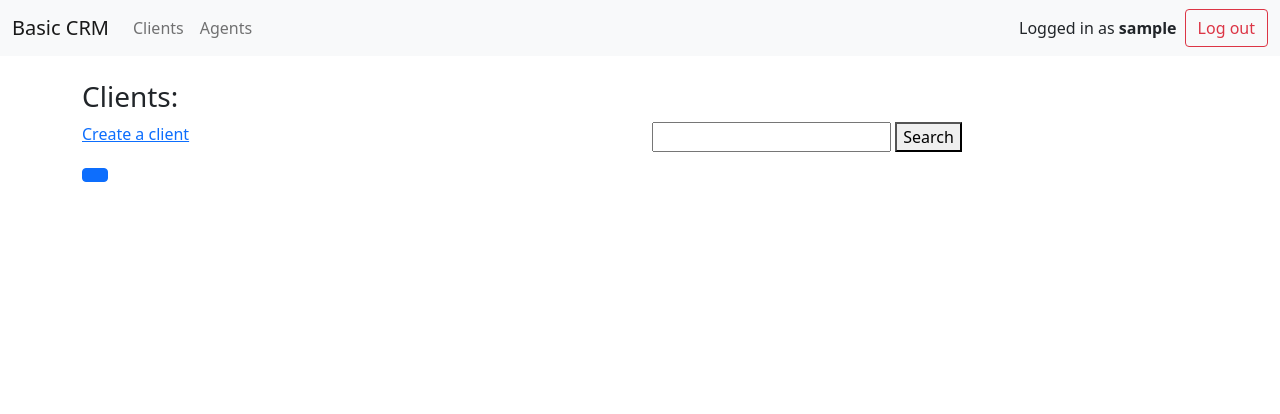
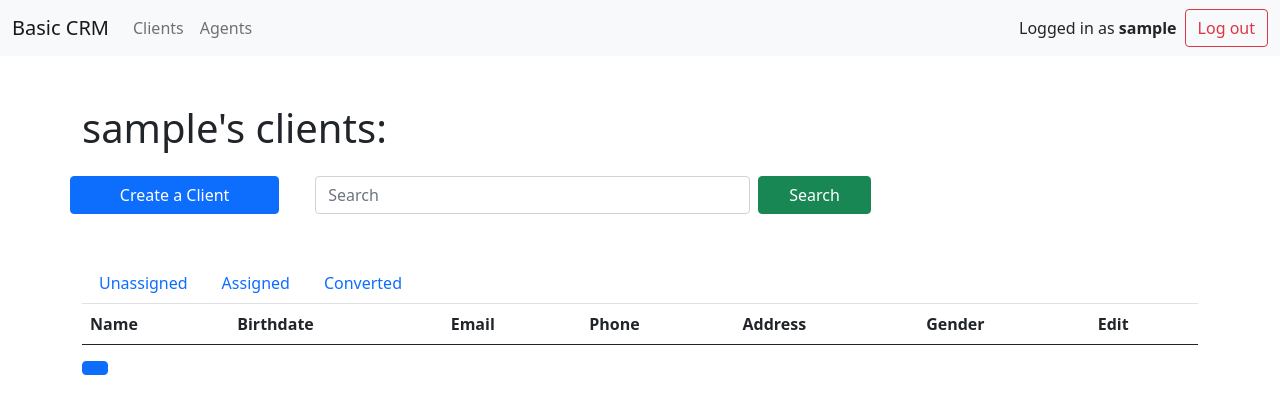
Before and after one commit to rahmonov/basiccrm, a Django app: template clients/templates/clients/list.html in a window 1280 px wide. Shown: the top 414 px of the page. Run offline with Django 3.2, Linux system fonts and the light colour scheme; the template is opened without the code that fills it, so the values that code supplies are empty; the visitor is signed in with stand-in values (Sample User, id 1).

Commit message:
style fix

```diff
--- a/clients/templates/clients/list.html
+++ b/clients/templates/clients/list.html
@@ -1,38 +1,97 @@
 {% extends 'base.html' %}
+
+{% block style %}
+{% endblock %}
+
+
+{% block title %}
+dashboard
+{% endblock %}
 
 
 {% block content %}
-    <h3>Clients:</h3>
+<main>
+    <h1 class="mt-4 mb-4">{{ request.user.username }}'s clients:</h1>
 
-    <div class="row mb-3">
-        <div class="col">
-            <a href="{% url 'clients:create' %}">Create a client</a>
-        </div>
-        <div class="col">
-            <form method="get">
-                <input type="text" name="q">
-
-                <button>Search</button>
-            </form>
+    <div class="row mb-5 w-75">
+        <a class="col-3 btn btn-primary w-25" href="{% url 'clients:create' %}">
+            Create a Client
+        </a>
+        <div class="col-6 w-75">
+            <div class="container-fluid">
+                <form class="d-flex" method="get">
+                    <input class="form-control me-2" type="text" name="q" placeholder="Search" aria-label="Search">
+                    <button class="btn w-25 btn-success" type="submit">Search</button>
+                </form>
+            </div>
         </div>
     </div>
+    <ul class="nav nav-tabs">
+        <li class="nav-item">
+            <a class="nav-link {% if type_client == 'unassigned' %} active {% endif %}" aria-current="page" href="?type=unassigned">Unassigned</a>
+        </li>
+        <li class="nav-item">
+            <a class="nav-link {% if type_client == 'assigned' %} active {% endif %}" href="?type=assigned">Assigned</a>
+        </li>
+        <li class="nav-item">
+            <a class="nav-link {% if type_client == 'converted' %} active {% endif %}" href="?type=converted">Converted</a>
+        </li>
+    </ul>
 
+    <table class="table table-hover">
+        <thead>
+        <tr>
+            <th>Name</th>
+            <th>Birthdate</th>
+            <th>Email</th>
+            <th>Phone</th>
+            <th>Address</th>
+            <th>Gender</th>
+            <th>Edit</th>
+        </tr>
+        </thead>
 
+        <tbody>
+        {% for client in clients %}
 
-    {% for client in clients %}
+        <tr class="table-light">
+            <td>{{ client.first_name }} {{ client.last_name }}</td>
+            <td>{{ client.birthdate }}</td>
+            <td>{{ client.email }}</td>
+            <td>{{ client.phone_number }}</td>
+            <td>{{ client.address }}</td>
+            <td>{{ client.gender }}</td>
+            <td>
+                <div class="btn dropdown">
+                    <a class="dropdown-toggle" id="navbarDropdown" href="#"
+                       role="button" data-bs-toggle="dropdown"
+                       aria-expanded="false"><i class="fas fa-user-edit"></i></a>
+                    <ul class="dropdown-menu dropdown-menu-end">
+                        <li><a class="dropdown-item"
+                               href="{% url 'clients:detail'  client.id %}">Detail</a>
+                        </li>
+                        <li><a class="dropdown-item"
+                               href="{% url 'clients:update'  client.id %}">Update</a>
+                        </li>
+                        <li><a class="dropdown-item"
+                               href="{% url 'clients:delete' client.id %}">Delete</a>
+                        </li>
+                    </ul>
+                </div>
+            </td>
+        </tr>
 
-        <p class="client-row">
-            {{ client.first_name }} {{ client.last_name }}: {{ client.phone_number }}
-            <a href="{% url 'clients:delete' client.id %}">Delete</a> / <a href="{% url 'clients:update' client.id %}">Update</a> / <a href="{% url 'clients:detail' client.id %}">View</a>
-        </p>
+        {% endfor %}
+        </tbody>
+    </table>
 
-    {% endfor %}
 
     <nav>
         <ul class="pagination">
             {% if page_obj.has_previous %}
-                <li class="page-item"><a class="page-link" href="?page=1">&laquo; first</a></li>
-                <li class="page-item"><a class="page-link" href="?page={{ page_obj.previous_page_number }}">previous</a></li>
+            <li class="page-item"><a class="page-link" href="?page=1">&laquo; first</a></li>
+            <li class="page-item"><a class="page-link"
+                                     href="?page={{ page_obj.previous_page_number }}">previous</a></li>
             {% endif %}
 
             <li class="page-item active">
@@ -40,10 +99,12 @@
             </li>
 
             {% if page_obj.has_next %}
-                <li class="page-item"><a class="page-link" href="?page={{ page_obj.next_page_number }}">next</a></li>
-                <li class="page-item"><a class="page-link" href="?page={{ page_obj.paginator.num_pages }}">last &raquo;</a></li>
+            <li class="page-item"><a class="page-link" href="?page={{ page_obj.next_page_number }}">next</a>
+            </li>
+            <li class="page-item"><a class="page-link" href="?page={{ page_obj.paginator.num_pages }}">last
+                &raquo;</a></li>
             {% endif %}
         </ul>
     </nav>
-
+</main>
 {% endblock %}
--- a/clients/views.py
+++ b/clients/views.py
@@ -51,7 +51,7 @@ class ClientListView(LoginRequiredMixin, View):
             'type_client': type_client
         }
 
-        return render(request, 'clients/index.html', context)
+        return render(request, 'clients/list.html', context)
 
 
 class ClientDetailedView(LoginRequiredMixin, View):
```
Also changed, not shown: clients/templates/clients/index.html (deleted, +0 -113 lines).
